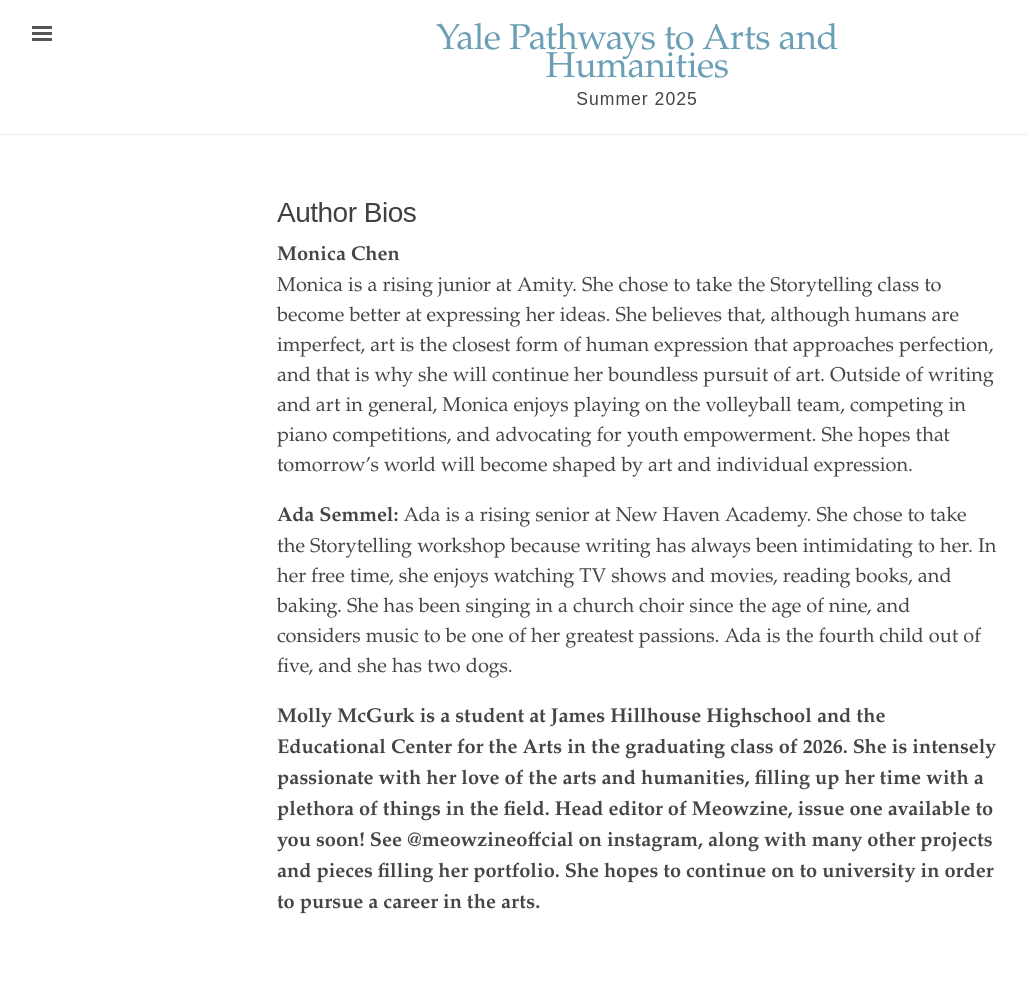
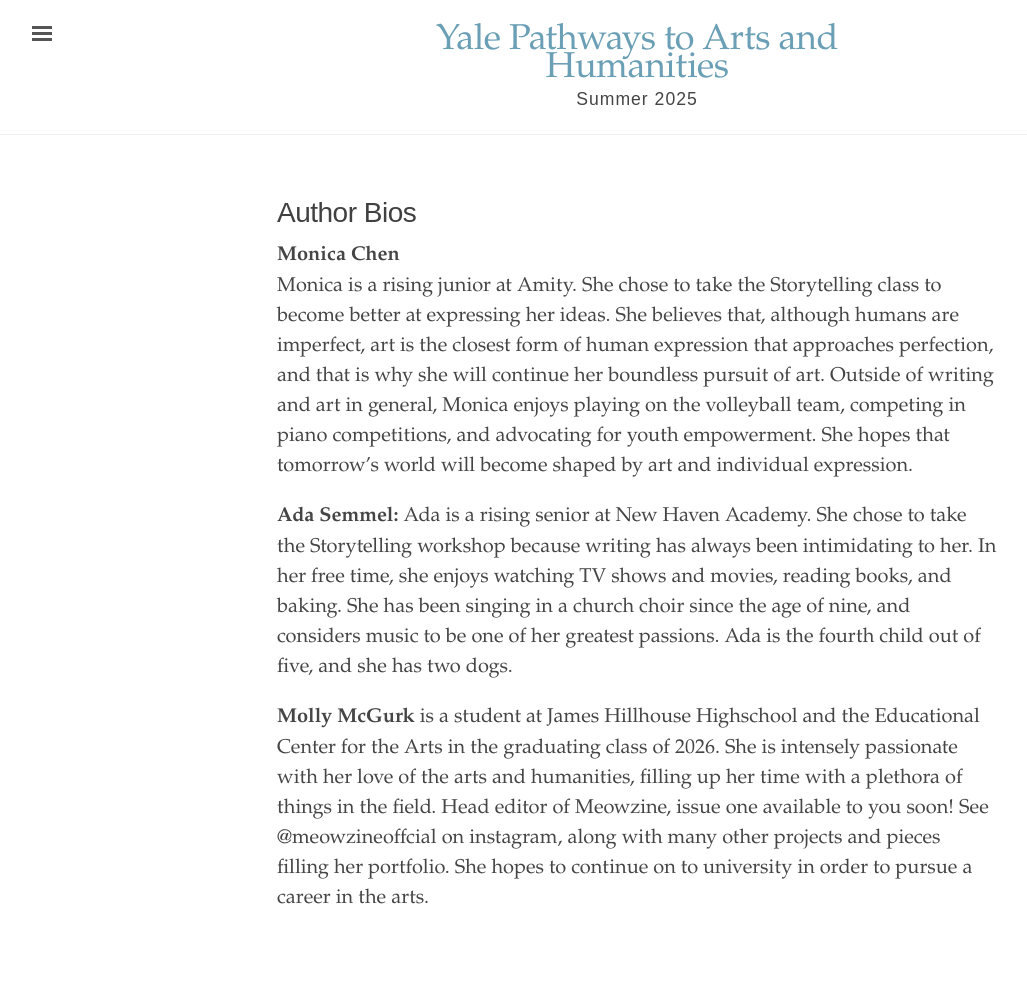
Before and after one commit to ypah-s25/storytelling, a Jekyll site: the page built from info.md, in a window 1280 px wide. Shown: the whole page, without its empty margins (3-1030 px from the left). Built offline with Jekyll 4.4.1, drawn with Linux system fonts in a browser that asks for light colours.

```diff
--- a/info.md
+++ b/info.md
@@ -7,4 +7,4 @@ Monica is a rising junior at Amity. She chose to take the Storytelling class to
 
 <p><b>Ada Semmel:</b> Ada is a rising senior at New Haven Academy. She chose to take the Storytelling workshop because writing has always been intimidating to her. In her free time, she enjoys watching TV shows and movies, reading books, and baking. She has been singing in a church choir since the age of nine, and considers music to be one of her greatest passions. Ada is the fourth child out of five, and she has two dogs.
 </p>
-<b> Molly McGurk <b>  is a student at James Hillhouse Highschool and the Educational Center for the Arts in the graduating class of 2026. She is intensely passionate with her love of the arts and humanities, filling up her time with a plethora of things in the field. Head editor of Meowzine, issue one available to you soon! See @meowzineoffcial on instagram, along with many other projects and  pieces filling her portfolio. She hopes to continue on to university in order to pursue a career in the arts.
+<b> Molly McGurk </b>  is a student at James Hillhouse Highschool and the Educational Center for the Arts in the graduating class of 2026. She is intensely passionate with her love of the arts and humanities, filling up her time with a plethora of things in the field. Head editor of Meowzine, issue one available to you soon! See @meowzineoffcial on instagram, along with many other projects and  pieces filling her portfolio. She hopes to continue on to university in order to pursue a career in the arts.
```
